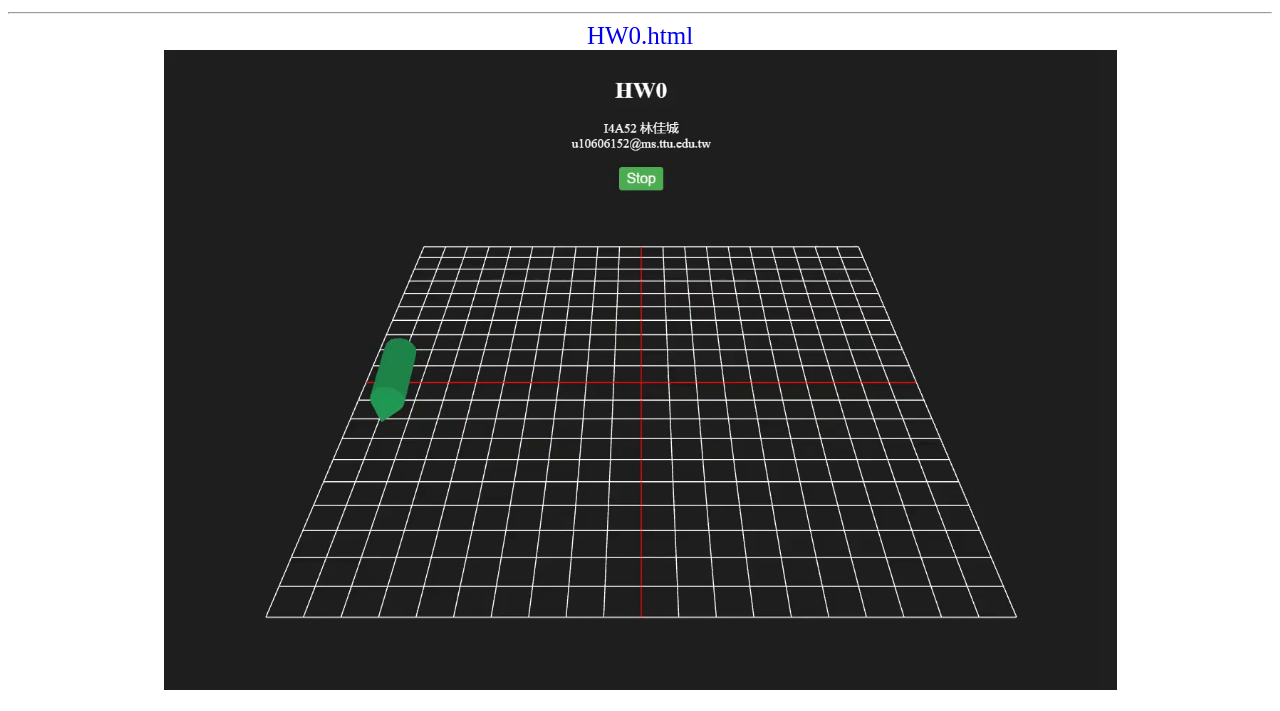
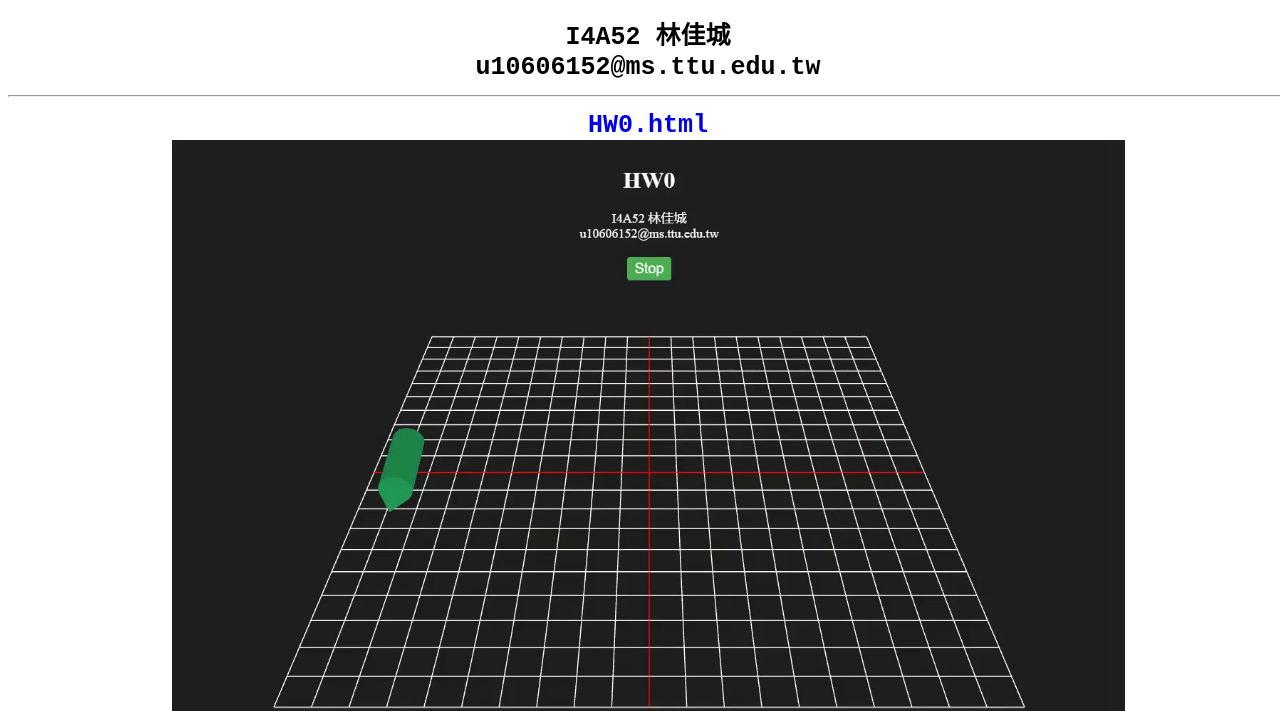
Before and after one commit to JiaCheng-Lin/my3js, a plain HTML site: page index.html in a window 1280 px wide. Shown: the part 89-800 px from the top of the page. Drawn offline with Linux system fonts and the light colour scheme.

Commit message:
modify index

```diff
--- a/index.html
+++ b/index.html
@@ -1,15 +1,37 @@
 <!DOCTYPE html>
 <html>
+  <head>
+    <style>
+        #heading {
+            font-family: monospace;
+            position: fixed; /*置頂*/
+            text-align: center; /*置中*/
+            top: 0vh;
+            width: 100vw; /*100 view point*/
+        }
+    </style>
+  </head>
   <body>
-    <h1 style="text-align: center; font-size: 40px">My 3JS</h1>
-  <!--   <p style="text-align: center; font-size: 25px">I4A52 林佳城</p>
+    <div id = "heading" >
+      <h1 ><font style="font-size: 50px">My 3JS </font><br><br>
+      <font style="font-size: 25px; ">I4A52 林佳城</font><br>
+      <font style="font-size: 25px">u10606152@ms.ttu.edu.tw</font>
+      <hr>
+      <!--
+      <h2 style="text-align: center; font-size: 20px">I4A52 林佳城</h2>
+      <h2 style="text-align: center; font-size: 20px">u10606152@ms.ttu.edu.tw</h2> -->
+
+      <div id = "hw0" style="text-align: center">
+        <a href="./HW0/HW0.html" style="font-size: 25px; text-align: center; text-decoration: none;">HW0.html</a><br>
+        <img src="./HW0/HW0.gif" width="953" height="640">
+      </div>
+    </div>
+    <!--
+    <p style="text-align: center; font-size: 25px">I4A52 林佳城</p>
     <p style="text-align: center; font-size: 25px">u10606152@ms.ttu.edu.tw</> -->
-      <hr>
 
-        <div id = "hw0" style="text-align: center">
-          <a href="./HW0/HW0.html" style="font-size: 25px; text-align: center; text-decoration: none;">HW0.html</a> <br>
-          <img src="./HW0/HW0.gif" width="953" height="640">
-        </div>
+
+
         <!-- 2. <a href="101-2.html">101-2</a><br> -->
   </body>
 </html>
```
Also changed, not shown: 1 other file.
